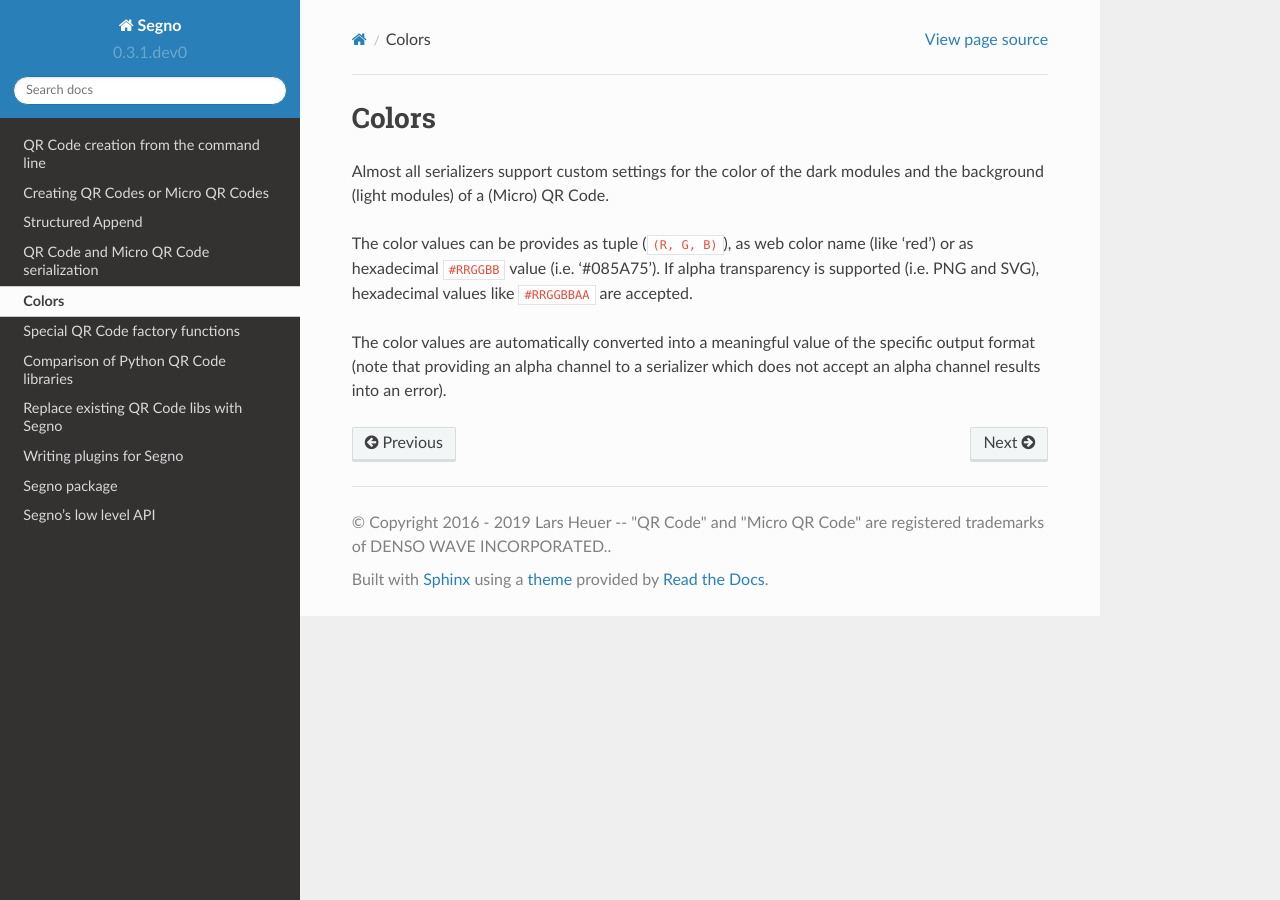
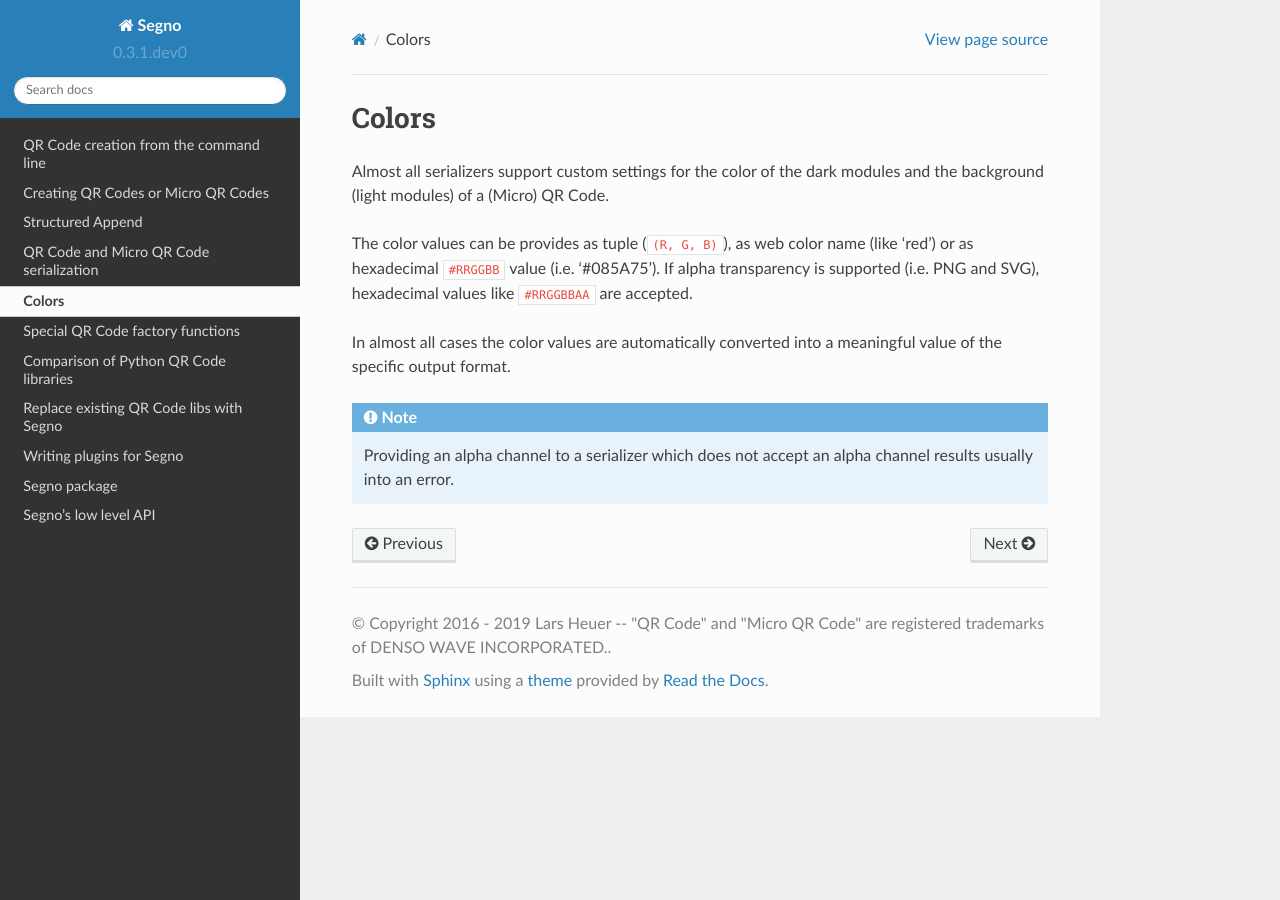
Before and after one commit to heuer/segno, a Sphinx documentation site: the page built from docs/colors.rst, in a window 1280 px wide. Built offline with Sphinx 7.4.7 and the Read the Docs theme 2.0.0, drawn with Linux system fonts in a browser that asks for light colours; the version number is read from the project's files by our own code.

Commit message:
Updated color docs

```diff
--- a/docs/colors.rst
+++ b/docs/colors.rst
@@ -9,6 +9,8 @@ The color values can be provides as tuple (``(R, G, B)``), as web color name
 transparency is supported (i.e. PNG and SVG), hexadecimal values like
 ``#RRGGBBAA`` are accepted.
 
-The color values are automatically converted into a meaningful value of the
-specific output format (note that providing an alpha channel to a serializer
-which does not accept an alpha channel results into an error).
+In almost all cases the color values are automatically converted into a
+meaningful value of the specific output format.
+
+.. note:: Providing an alpha channel to a serializer which does not accept an
+    alpha channel results usually into an error.
```
